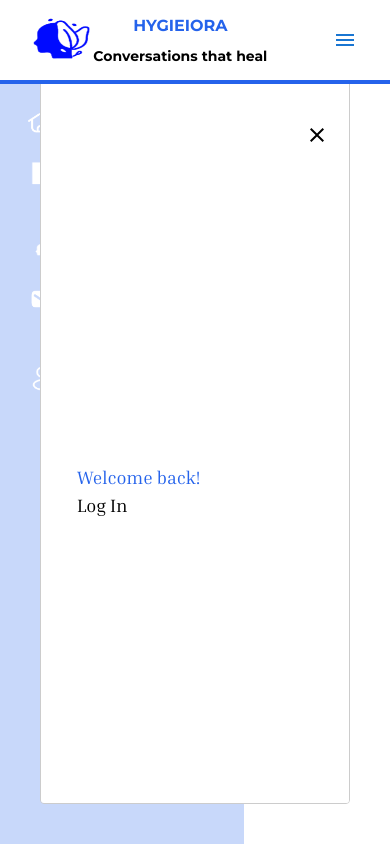
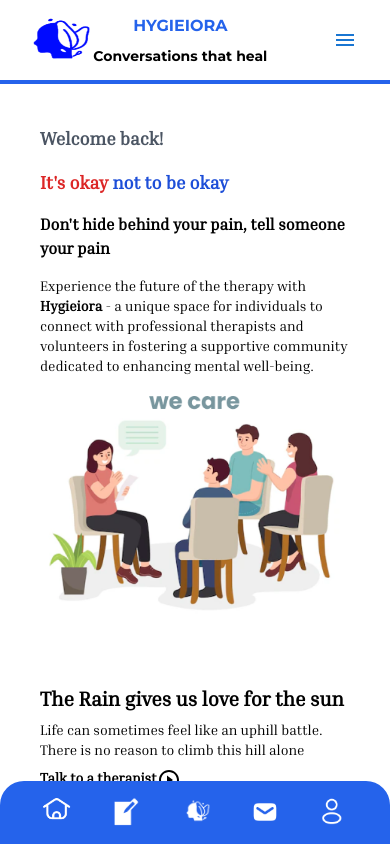
Before and after one commit to Hygieiora/frontend, a Next.js app: page / in a window 390 px wide. Shown: the top 844 px of the page. Built offline with nearby package versions, Linux system fonts and the light colour scheme.

Commit message:
Mobile Navigation Bar

```diff
--- /dev/null
+++ b/app/(components)/mobileNavBar.jsx
@@ -0,0 +1,47 @@
+import React, { useState } from "react";
+import Link from "next/link";
+import Image from "next/image";
+
+const MobileNavBar = () => {
+  return (
+    <div className="  fixed bottom-0 left-0 w-full bg-blue-600 flex justify-around py-4 px-6 z-50 rounded-t-3xl">
+      <Link href="">
+        {/* <a className="text-white flex flex-col items-center"> */}
+        <Image width={30} height={30} src="/assets/Dashboard.png" alt="Home" />
+        {/* </a> */}
+      </Link>
+      <Link href="/Pages/Blog_Post">
+        {/* <a className="text-white flex flex-col items-center"> */}
+        <Image width={30} height={30} src="/assets/Blog Post.png" alt="Home" />
+        {/* </a> */}
+      </Link>
+      <Link href="/Pages/Hycres_Hub">
+        {/* <a className="text-white flex flex-col items-center"> */}
+        <Image
+          width={35}
+          height={35}
+          src="/assets/Hycres Hub.png"
+          alt="Explore"
+        />
+        {/* </a> */}
+      </Link>
+      <Link href="/Pages/Notifications">
+        {/* <a className="text-white flex flex-col items-center"> */}
+        <Image
+          width={30}
+          height={30}
+          src="/assets/notifications.png"
+          alt="Notifications"
+        />
+        {/* </a> */}
+      </Link>
+      <Link href="/Pages/Profile">
+        {/* <a className="text-white flex flex-col items-center"> */}
+        <Image width={30} height={30} src="/assets/profile.png" alt="Profile" />
+        {/* </a> */}
+      </Link>
+    </div>
+  );
+};
+
+export default MobileNavBar;
--- a/app/(components)/sideNav.jsx
+++ b/app/(components)/sideNav.jsx
@@ -24,7 +24,7 @@ const SideNav = () => {
   ];
 
   return (
-    <div className="fixed top-0 border-blue-600 border-r-4 sm:relative bg-blue-600">
+    <div className="fixed top-0 border-blue-600 border-r-4 sm:relative bg-blue-600 hidden md:block">
       <div
         className={`${
           open ? "w-60" : "w-20"
--- a/app/page.js
+++ b/app/page.js
@@ -10,6 +10,7 @@ import { useEffect, useState } from "react";
 import ReactModal from "react-modal";
 import LoginPage from "./auth/login/page";
 import SideNav from "./(components)/sideNav";
+import MobileNavBar from "./(components)/mobileNavBar";
 export default function Home() {
   const [showLoginModal, setShowLoginModal] = useState(false);
 
@@ -28,6 +29,7 @@ export default function Home() {
   return (
     <main className=" min-h-screen flex text-sm sm:text-base">
       <SideNav />
+      <MobileNavBar />
       <div className=" flex-1 m-10 flex flex-col gap-10 sm:gap-14">
         <div className=" flex flex-col md:flex-row gap-2">
           <div className=" flex-1  flex flex-col gap-4 ">
@@ -102,7 +104,7 @@ export default function Home() {
           </div>
         </div>
       </div>
-      <ReactModal
+      {/* <ReactModal
         isOpen={showLoginModal}
         onRequestClose={handleLoginModalClose}
         contentLabel="Login "
@@ -114,7 +116,7 @@ export default function Home() {
           <Close />
         </span>
         <LoginPage />
-      </ReactModal>
+      </ReactModal> */}
     </main>
   );
 }
```
